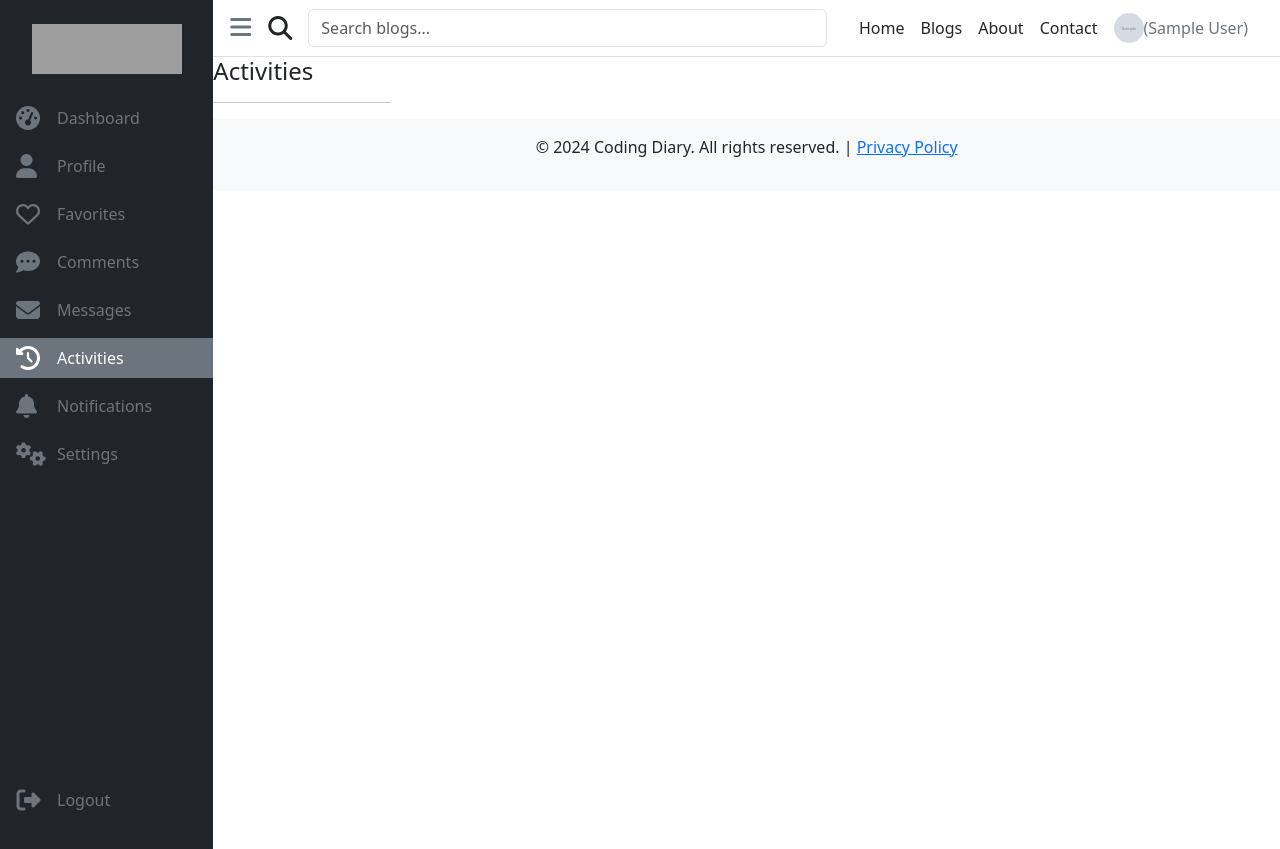
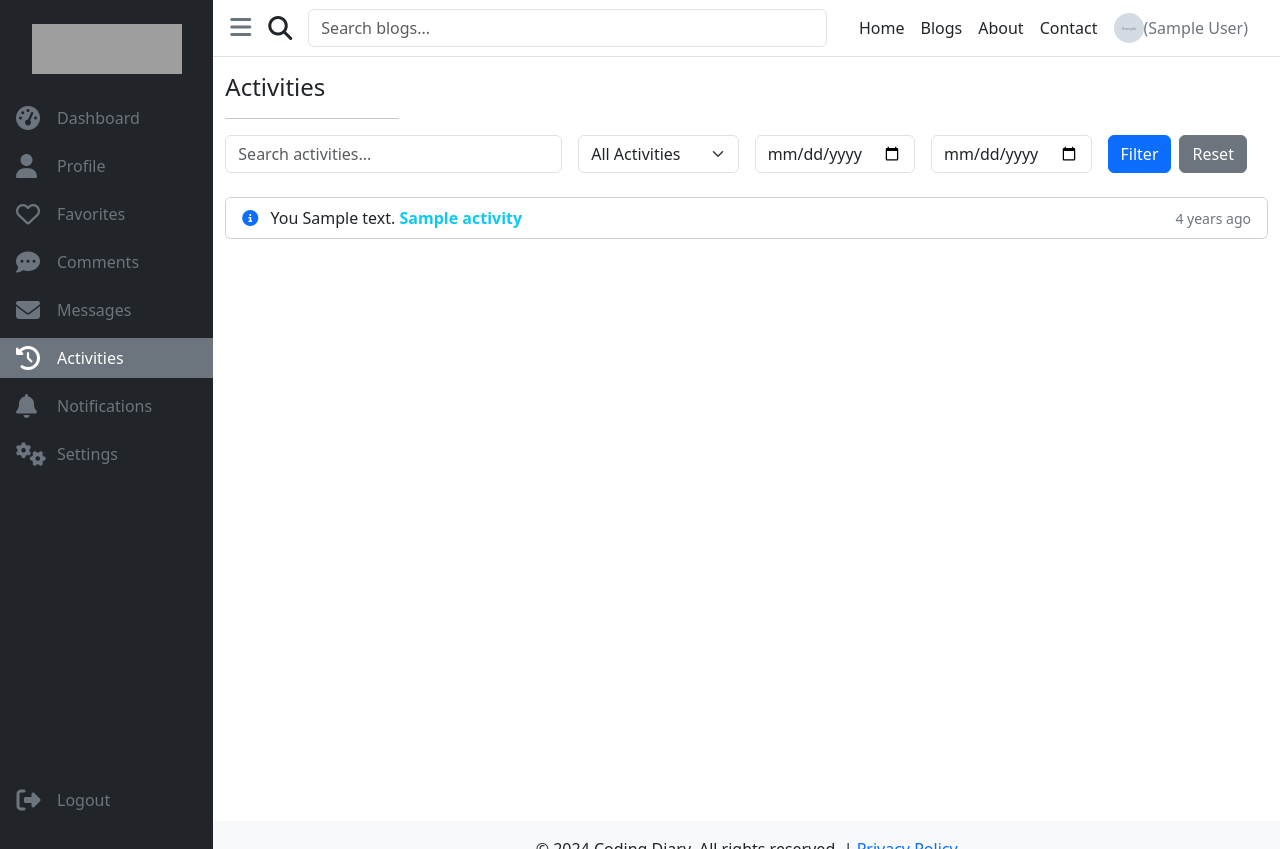
Before and after one commit to dev-dauth2026/coding-diary, a Laravel app: page /account/user/activities in a window 1280 px wide. Run offline with Laravel 12, Linux system fonts and the light colour scheme; a user stored in the database is signed in; tables that the repository leaves empty hold one stand-in row (values such as "Sample post"); grey boxes marked "Sample" are stand-in pictures; parts of the project's set-up code (start-up, migrations or seed data) failed here and were passed over; some libraries are stand-ins or nearby versions; grey boxes are pictures that could not be loaded.

Commit message:
updated activities page with dynamic values

```diff
--- a/app/Http/Controllers/user/UserActivitiesController.php
+++ b/app/Http/Controllers/user/UserActivitiesController.php
@@ -1,13 +1,36 @@
 <?php
 
-namespace App\Http\Controllers\user;
+namespace App\Http\Controllers\User;
 
 use App\Http\Controllers\Controller;
+use App\Models\Activity;
 use Illuminate\Http\Request;
+use Illuminate\Support\Facades\Auth;
 
 class UserActivitiesController extends Controller
 {
-    public function index(){
-        return view('user_dashboard.activities');
+    public function index(Request $request)
+    {
+        $query = Activity::where('user_id', Auth::id())->orderBy('created_at', 'desc');
+
+        // Filter by search query
+        if ($request->filled('search')) {
+            $query->where('description', 'LIKE', '%' . $request->search . '%')
+            ->orWhere('subject_type', 'LIKE', '%' . $request->search . '%');
+        }
+
+        // Filter by activity type
+        if ($request->filled('activity_type')) {
+            $query->where('activity_type', $request->activity_type);
+        }
+
+        // Filter by date range
+        if ($request->filled('start_date') && $request->filled('end_date')) {
+            $query->whereBetween('created_at', [$request->start_date, $request->end_date]);
+        }
+
+        $activities = $query->paginate(10);
+
+        return view('user_dashboard.activities', compact('activities'));
     }
 }
--- a/resources/views/admin/edit_category.blade.php
+++ b/resources/views/admin/edit_category.blade.php
@@ -29,7 +29,7 @@
                 </div>
                 <div class="d-flex justify-content-end gap-2">
                     <a href="{{route('admin.blog.category')}}" class="btn btn-outline-danger" type="button">Cancle</a>
-                    <button class="btn btn-outline-info" type="submit">Update Category</button>
+                    <button class="btn btn-outline-info " type="submit">Update Category</button>
                 </div>
 
             </form>
--- a/resources/views/components/user-dashboard-layout.blade.php
+++ b/resources/views/components/user-dashboard-layout.blade.php
@@ -122,8 +122,8 @@
                                 </a>
                             </li>
 
-                            <li class="nav-item px-3 {{ request()->routeIs('account.activities') ? 'bg-secondary' : '' }}">
-                                <a class="nav-link {{ request()->routeIs('account.activities') ? 'active text-white' : 'text-secondary' }}" href="{{route('account.activities')}}">
+                            <li class="nav-item px-3 {{ request()->routeIs('account.activities.index') ? 'bg-secondary' : '' }}">
+                                <a class="nav-link {{ request()->routeIs('account.activities.index') ? 'active text-white' : 'text-secondary' }}" href="{{route('account.activities.index')}}">
                                     <div class="d-flex align-items-center">
                                     <i class="fa-solid fa-clock-rotate-left sidebar-icon fs-4 me-3" style="width:25px;"></i> <span class="sidebar-text text-nowrap">Activities</span>
                                     </div>
--- a/resources/views/user_dashboard/activities.blade.php
+++ b/resources/views/user_dashboard/activities.blade.php
@@ -1,6 +1,79 @@
 <x-user-dashboard-layout>
-    <div>
+    <div class="container py-3" style="min-height: 90vh;">
         <h4>Activities</h4>
         <hr class="col-2 mb-3">
+
+        <!-- Filter and Search Options in One Row -->
+        <form method="GET" action="{{ route('account.activities.index') }}" class="mb-4">
+            <div class="row g-3 align-items-end">
+                <!-- Search Input -->
+                <div class="col-md-4">
+                    <input type="text" name="search" value="{{ request('search') }}" class="form-control" placeholder="Search activities...">
+                </div>
+
+                <!-- Activity Type Filter -->
+                <div class="col-md-2">
+                    <select name="activity_type" class="form-select">
+                        <option value="">All Activities</option>
+                        <option value="liked" {{ request('activity_type') == 'liked' ? 'selected' : '' }}>Liked</option>
+                        <option value="disliked" {{ request('activity_type') == 'disliked' ? 'selected' : '' }}>Disliked</option>
+                        <option value="comment_added" {{ request('activity_type') == 'comment_added' ? 'selected' : '' }}>Commented</option>
+                        <option value="post_created" {{ request('activity_type') == 'post_created' ? 'selected' : '' }}>Post Created</option>
+                        <!-- Add more activity types as needed -->
+                    </select>
+                </div>
+
+                <!-- Start Date Filter -->
+                <div class="col-md-2">
+                    <input type="date" name="start_date" value="{{ request('start_date') }}" class="form-control">
+                </div>
+
+                <!-- End Date Filter -->
+                <div class="col-md-2">
+                    <input type="date" name="end_date" value="{{ request('end_date') }}" class="form-control">
+                </div>
+
+                <!-- Filter and Reset Buttons -->
+                <div class="col-md-2 mt-2 mt-md-0 d-flex justify-content-start">
+                    <button type="submit" class="btn btn-primary me-2">Filter</button>
+                    <a href="{{ route('account.activities.index') }}" class="btn btn-secondary">Reset</a>
+                </div>
+            </div>
+        </form>
+
+        <!-- Activity List -->
+        <div class="row">
+            @if($activities->isNotEmpty())
+                <div class="col-12" style="min-height: 70vh;">
+                    <div class="card">
+                        <ul class="list-group list-group-flush">
+                            @foreach($activities as $activity)
+                                <li class="list-group-item d-flex justify-content-between align-items-center">
+                                    <div>
+                                        <i class="{{ $activity->icon }} me-2 text-primary"></i>
+                                        You {{ $activity->description }}
+                                        <a href="{{ route('blog.detail', $activity->subject_id) }}" class="text-decoration-none text-info">
+                                            <strong>{{ ucfirst($activity->subject_type) }}</strong>
+                                        </a>
+                                    </div>
+                                    <div>
+                                        <small class="text-secondary">{{ $activity->created_at->diffForHumans() }}</small>
+                                    </div>
+                                </li>
+                            @endforeach
+                        </ul>
+                    </div>
+
+                    <!-- Pagination -->
+                    <div class="d-flex justify-content-center mt-4">
+                        {{ $activities->links('pagination::bootstrap-5') }}
+                    </div>
+                </div>
+            @else
+                <div class="col-12 d-flex justify-content-center align-items-center" style="min-height: 70vh;">
+                    No Activities at the moment.
+                </div>
+            @endif
+        </div>
     </div>
 </x-user-dashboard-layout>
--- a/routes/web.php
+++ b/routes/web.php
@@ -127,7 +127,7 @@ Route::group(['prefix'=>'account'],function(){
         Route::get('/user/notifications', [UserNotificationsController::class, 'index'])->name('account.notifications');
 
          // User Dashboard notification page
-         Route::get('/user/activities', [UserActivitiesController::class, 'index'])->name('account.activities');
+         Route::get('/user/activities', [UserActivitiesController::class, 'index'])->name('account.activities.index');
 
         Route::put('blog/comments/comment/{id}/edit',[CommentController::class, 'commentEdit'])->name('comment.edit');
         Route::put('blog/comments/{comment}',[CommentController::class, 'commentUpdate'])->name('comment.update');
```
